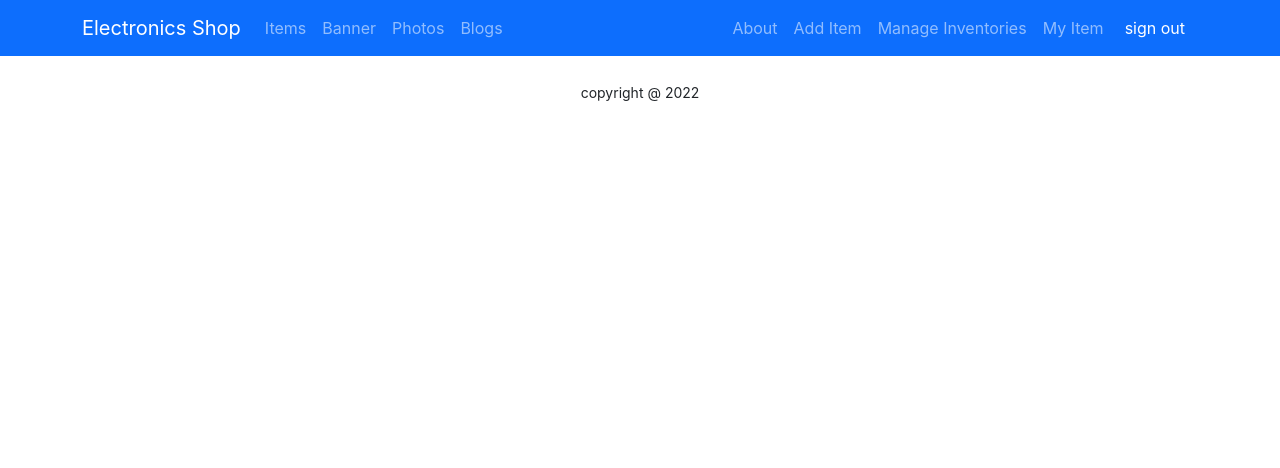
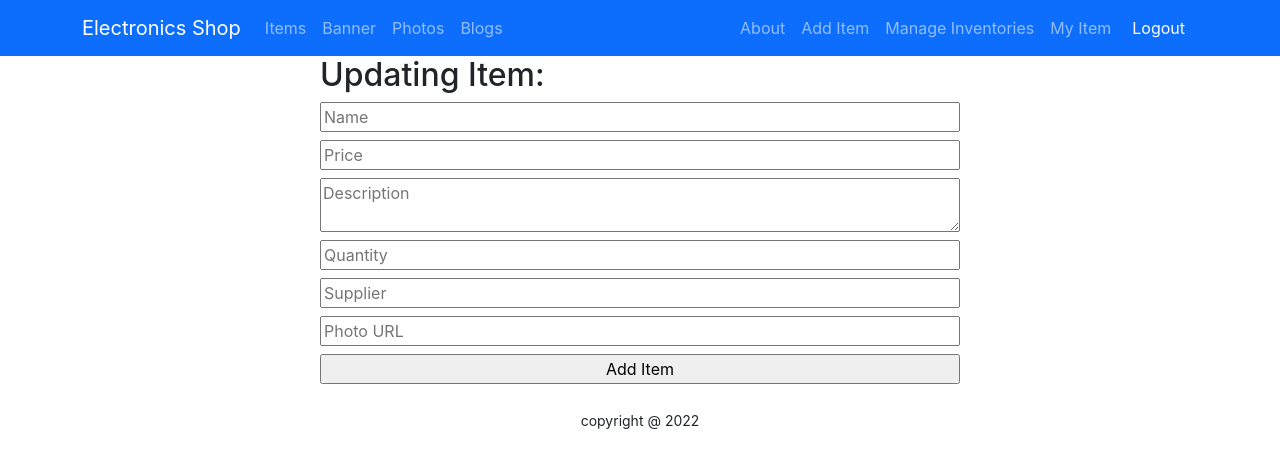
Before and after one commit to Kazisunny2/warehouse-management-client-side, a React (Create React App) app: page /update/1 in a window 1280 px wide. Shown: the top 468 px of the page. Built offline with nearby package versions, Linux system fonts and the light colour scheme; no server answers; sample sign-in values are in the browser's storage.

Commit message:
update added

```diff
--- a/src/App.js
+++ b/src/App.js
@@ -10,6 +10,8 @@ import Checkout from "./Pages/Checkout/Checkout";
 import AddItem from "./Pages/AddItem/AddItem";
 import ManageInventories from "./Pages/ManageInventories/ManageInventories";
 import Blogs from "./Pages/Blogs/Blogs";
+import NotFound from "./Pages/Shared/NotFound/NotFound";
+import UpdateItem from "./Pages/UpdateItem/UpdateItem";
 
 function App() {
   return (
@@ -37,6 +39,14 @@ function App() {
           }
         ></Route>
         <Route
+          path="/update/:id"
+          element={
+            <RequiredAuth>
+              <UpdateItem></UpdateItem>
+            </RequiredAuth>
+          }
+        ></Route>
+        <Route
           path="/manageinventories"
           element={
             <RequiredAuth>
@@ -44,6 +54,7 @@ function App() {
             </RequiredAuth>
           }
         ></Route>
+        <Route path="*" element={<NotFound></NotFound>}></Route>
       </Routes>
       <Footer></Footer>
     </div>
--- a/src/Pages/Home/Item/Item.js
+++ b/src/Pages/Home/Item/Item.js
@@ -1,12 +1,12 @@
 import React from "react";
-import { useNavigate } from "react-router-dom";
+import { Link, useNavigate } from "react-router-dom";
 
 const Item = ({ item }) => {
   const { _id, name, img, description, price, supplier, quantity } = item;
   const navigate = useNavigate();
 
   const navigateToServiceDetail = (id) => {
-    navigate(`/item/${id}`);
+    navigate(`/inventory/${id}`);
   };
   return (
     <div className="g-5 col-sm-12 col-md-6 col-lg-4">
@@ -25,12 +25,16 @@ const Item = ({ item }) => {
           </p>
           <p>Quantity:{quantity}</p>
           <p>Supplier:{supplier}</p>
+          <div>
+            <Link to={`/update/${item._id}`}>
               <button
                 onClick={() => navigateToServiceDetail(_id)}
                 className="btn btn-primary "
               >
                 Update
               </button>
+            </Link>
+          </div>
         </div>
       </div>
     </div>
--- a/src/Pages/Home/Items/Items.js
+++ b/src/Pages/Home/Items/Items.js
@@ -15,7 +15,7 @@ const Items = () => {
         Our Items
       </h1>
       <div className="row">
-        {items.map((item) => (
+        {items.slice(0, 6).map((item) => (
           <Item key={item.id} item={item}></Item>
         ))}
       </div>
--- a/src/Pages/Shared/Header/Header.js
+++ b/src/Pages/Shared/Header/Header.js
@@ -55,7 +55,7 @@ const Header = () => {
                 className="btn btn-link text-white text-decoration-none"
                 onClick={handleSignOut}
               >
-                sign out
+                Logout
               </button>
             ) : (
               <Nav.Link as={Link} to="login">
--- /dev/null
+++ b/src/Pages/Shared/NotFound/NotFound.js
@@ -0,0 +1,12 @@
+import React from "react";
+
+const NotFound = () => {
+  return (
+    <div>
+      <h2>Service Not Found</h2>
+      <h2>404</h2>
+    </div>
+  );
+};
+
+export default NotFound;
--- /dev/null
+++ b/src/Pages/UpdateItem/UpdateItem.js
@@ -0,0 +1,75 @@
+import React, { useEffect, useState } from "react";
+import { useParams } from "react-router-dom";
+import { useForm } from "react-hook-form";
+
+const UpdateItem = () => {
+  const { id } = useParams();
+  const [item, setItem] = useState({});
+  useEffect(() => {
+    const url = `http://localhost:5000/inventory/${id}`;
+    fetch(url)
+      .then((res) => res.json())
+      .then((data) => setItem(data));
+  }, []);
+
+  const { register, handleSubmit } = useForm();
+  const onSubmit = (data) => {
+    console.log(data);
+    const url = `http://localhost:5000/inventory/${id}`;
+    fetch(url, {
+      method: "PUT",
+      headers: {
+        "content-type": "application/json",
+      },
+      body: JSON.stringify(data),
+    })
+      .then((res) => res.json())
+      .then((result) => {
+        console.log(result);
+      });
+  };
+
+  return (
+    <div className="w-50 mx-auto">
+      <h2>Updating Item:{item.name}</h2>
+      <form className="d-flex flex-column" onSubmit={handleSubmit(onSubmit)}>
+        <input
+          className="mb-2"
+          placeholder="Name"
+          {...register("name", { required: true, maxLength: 20 })}
+        />
+        <input
+          className="mb-2"
+          type="number"
+          placeholder="Price"
+          {...register("price")}
+        />
+        <textarea
+          className="mb-2"
+          placeholder="Description"
+          {...register("description")}
+        />
+        <input
+          className="mb-2"
+          type="number"
+          placeholder="Quantity"
+          {...register("quantity")}
+        />
+        <input
+          className="mb-2"
+          placeholder="Supplier"
+          {...register("supplier")}
+        />
+        <input
+          className="mb-2"
+          type="text"
+          placeholder="Photo URL"
+          {...register("img")}
+        />
+        <input type="submit" value="Add Item" />
+      </form>
+    </div>
+  );
+};
+
+export default UpdateItem;
```
Also changed, not shown: src/Pages/Blogs/Blog.js (added, +7 -0 lines), src/Pages/ItemDetail/ItemDetail.js (deleted, +0 -34 lines). Lines whose indentation alone changed are shown as unchanged.
